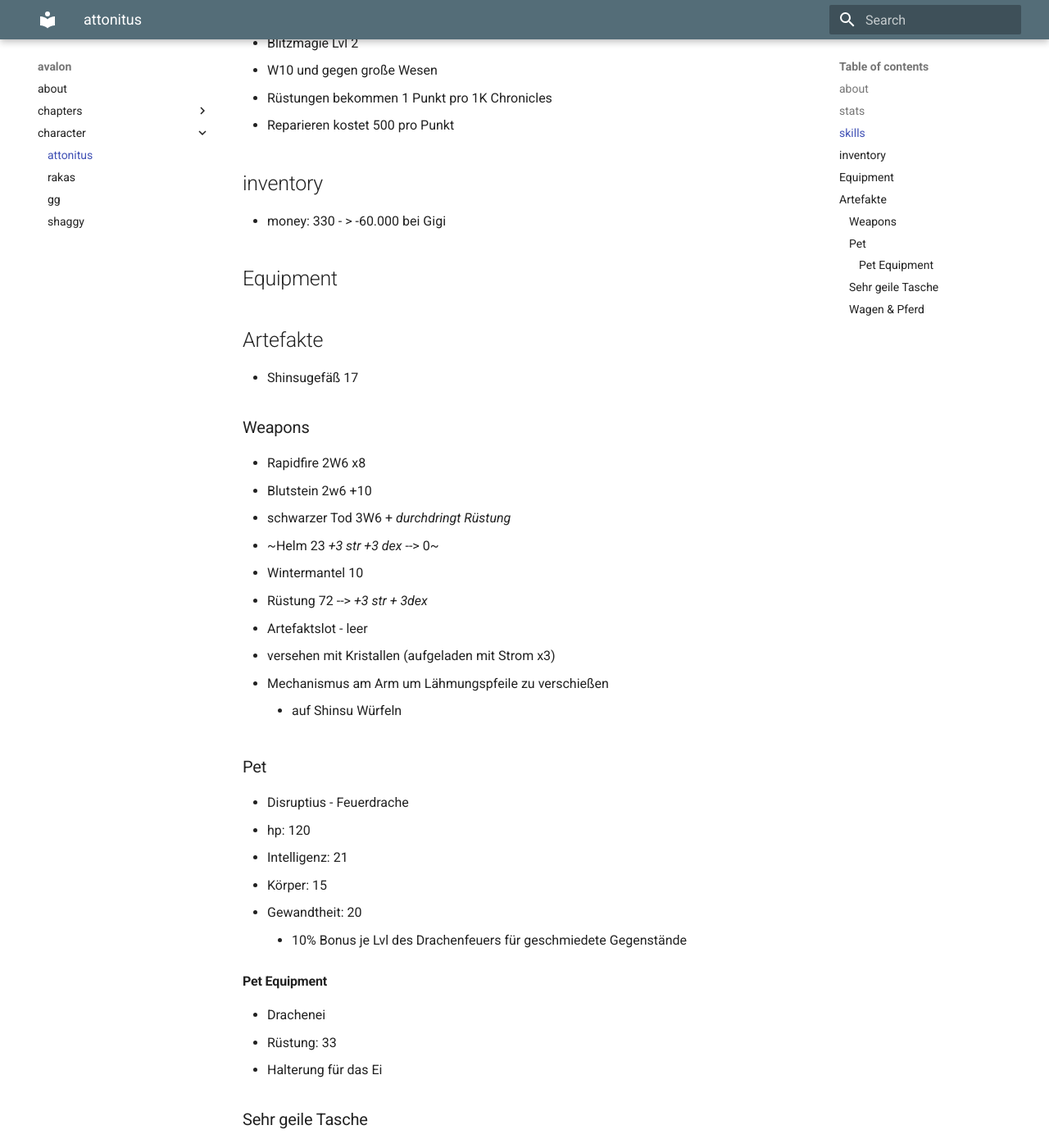
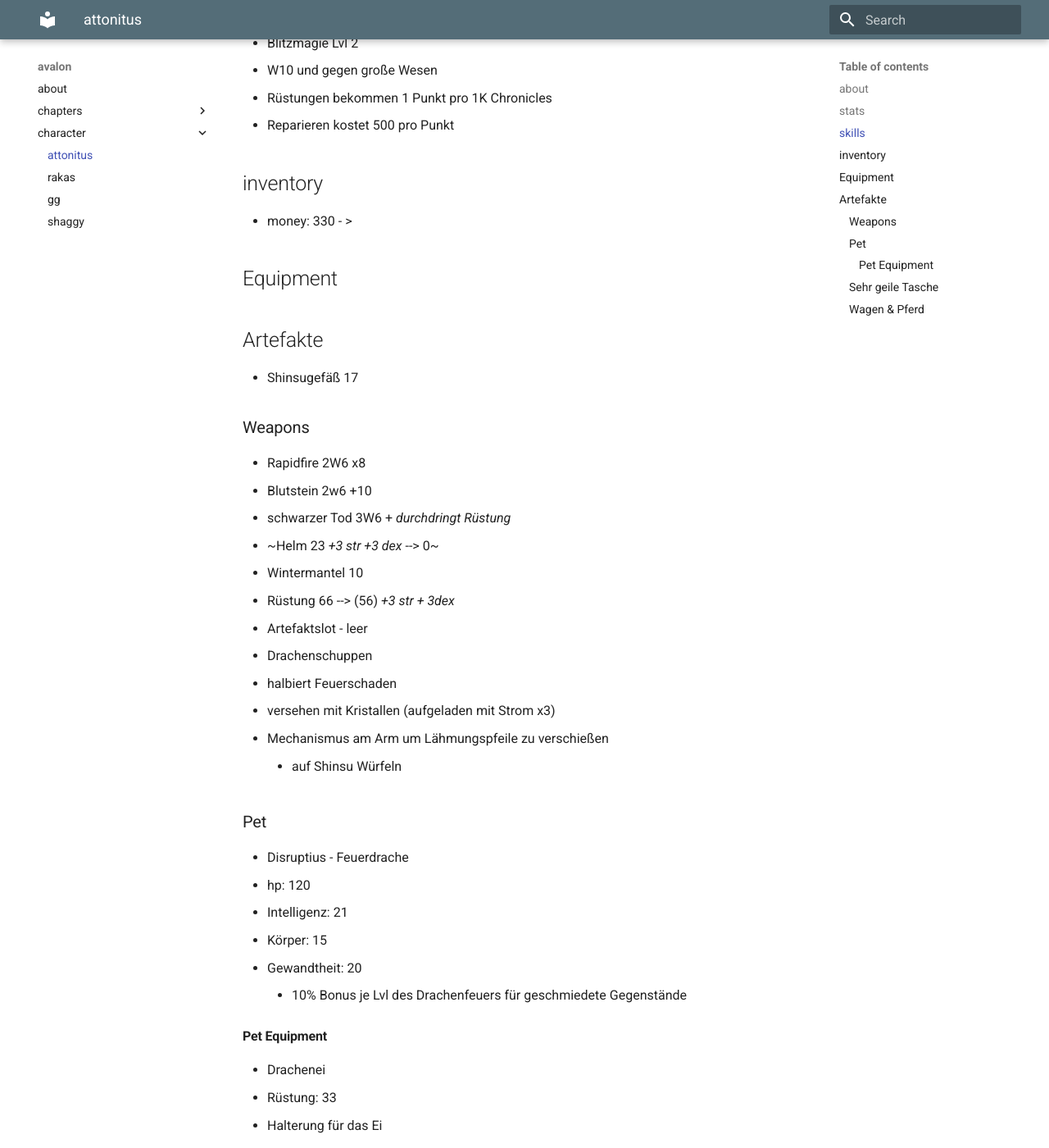
Before and after one commit to mkdocs-pnp/avalon, an MkDocs documentation site: the page built from docs/character/attonitus_fulgur.md, in a window 1280 px wide and 1400 px high, scrolled down 861 px. Shown: the whole window at 82% size. Built offline with MkDocs 1.6.1 and Material for MkDocs 9.7.7, drawn with Linux system fonts in a browser that asks for light colours.

Commit message:
Update attonitus_fulgur.md

```diff
--- a/docs/character/attonitus_fulgur.md
+++ b/docs/character/attonitus_fulgur.md
@@ -29,7 +29,7 @@
   * Reparieren kostet 500 pro Punkt
 
 ## inventory
-* money: 330 - > -60.000 bei Gigi
+* money: 330 - >
 
 ## Equipment
 
@@ -43,8 +43,10 @@
 * schwarzer Tod            3W6 + _durchdringt Rüstung_
 * ~Helm                     23 _+3 str +3 dex_ --> 0~
 * Wintermantel             10
-* Rüstung                  72 --> _+3 str + 3dex_
+* Rüstung                  66 --> (56) _+3 str + 3dex_
   * Artefaktslot - leer
+  * Drachenschuppen
+   * halbiert Feuerschaden
   * versehen mit Kristallen (aufgeladen mit Strom x3)
   * Mechanismus am Arm um Lähmungspfeile zu verschießen
     * auf Shinsu Würfeln
```
